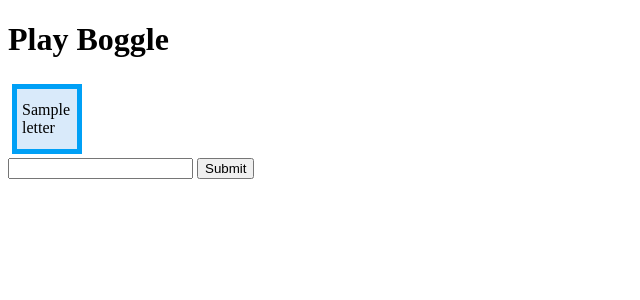
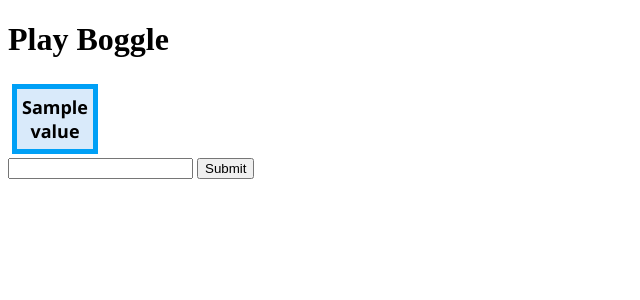
Before and after one commit to KennethSettens/Flask-boggle, a Flask app: template templates/board.html in a window 1280 px wide. Shown: the top 300 px of the page, without its empty margins (0-640 px from the left). Run offline with Flask 3, Linux system fonts and the light colour scheme; the template is opened without the code that fills it: most values are stand-ins (such as "Sample title", 1, 10 or a date in 2020); parts of the project's set-up code (start-up, migrations or seed data) failed here and were passed over.

Commit message:
sending minor changes

```diff
--- a/app.py
+++ b/app.py
@@ -13,10 +13,10 @@
    return render_template("board.html", gameBoard=gameBoard)
 
 
-@app.route("/submit")
+@app.route("/submit", methods=["POST"])
 def submit_answer():
    board = request.form.get("gameBoard")
    word  = request.form.get("input")
-   res = boggle_game.check_valid_word(board, word)
+   abc = boggle_game.check_valid_word(board, word)
 
-   return jsonify({'result': res})
+   return abc
--- a/boggle.py
+++ b/boggle.py
@@ -40,7 +40,7 @@
 
     def find_from(self, board, word, y, x, seen):
         """Can we find a word on board, starting at x, y?"""
-
+        print("board")
         if x > 4 or y > 4:
             return
         if board[y][x] != word[0]:
--- a/static/css/boggle.css
+++ b/static/css/boggle.css
@@ -12,3 +12,9 @@
    width: 800px;
    margin: 0 auto;
    }
+td {
+   font-weight: 700;
+   text-align: center;
+   font-size:large;
+   font-family: 'Segoe UI', Tahoma, Geneva, Verdana, sans-serif;
+}
--- a/templates/board.html
+++ b/templates/board.html
@@ -8,7 +8,7 @@
    {% for arr in gameBoard %}
       <tr>
          {% for value in arr%}
-         <td class="boggle-cell">{{ letter }}</td>
+         <td class="boggle-cell">{{ value }}</td>
          {% endfor%}
       </tr>
    {% endfor %}
```
